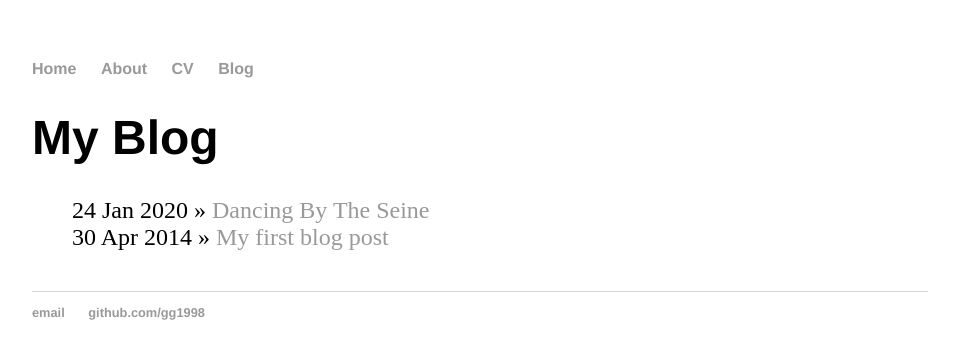
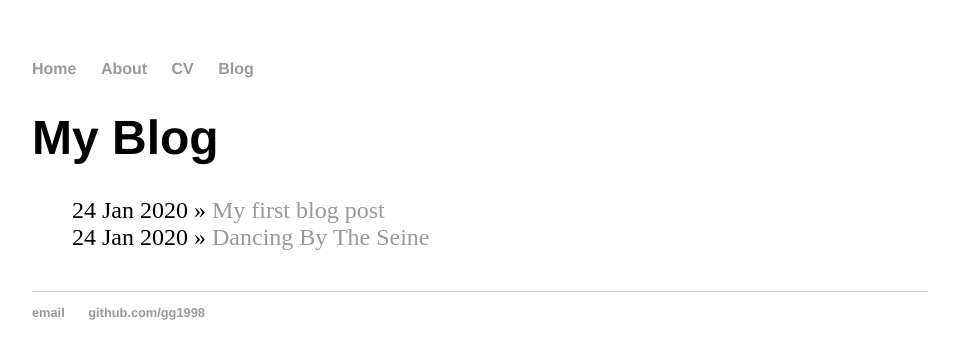
Before and after one commit to Gg1998/gg1998.github.io, a Jekyll site: the page built from blog/index.html, in a window 1280 px wide. Shown: the top 359 px of the page, without its empty margins (160-1119 px from the left). Built offline with Jekyll 4.4.1, drawn with Linux system fonts in a browser that asks for light colours.

Commit message:
Update 2020-01-24-my-first-post.md

```diff
--- a/_posts/2020-01-24-my-first-post.md
+++ b/_posts/2020-01-24-my-first-post.md
@@ -1,7 +1,7 @@
 ---
 layout: post
 title: "My first blog post "
-date: 2014-04-30
+date: 2020-01-24
 ---
 
 Well. Finally got around to putting this website together. I will be adding my profound and not-so-profund thoughts on economics, finance and life in general.
```
